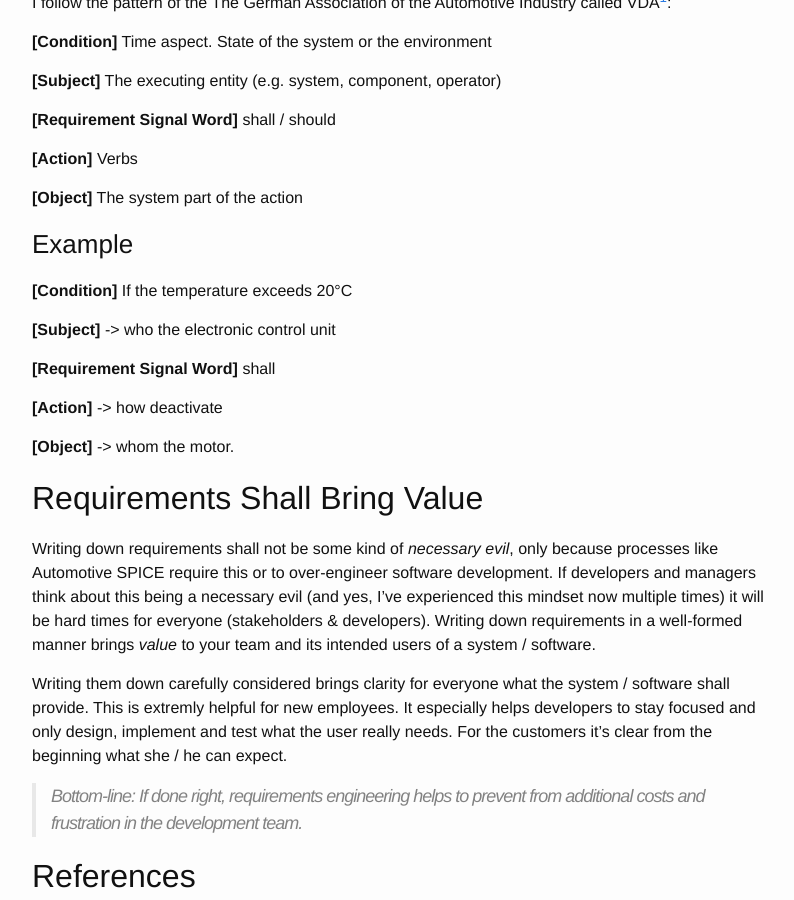
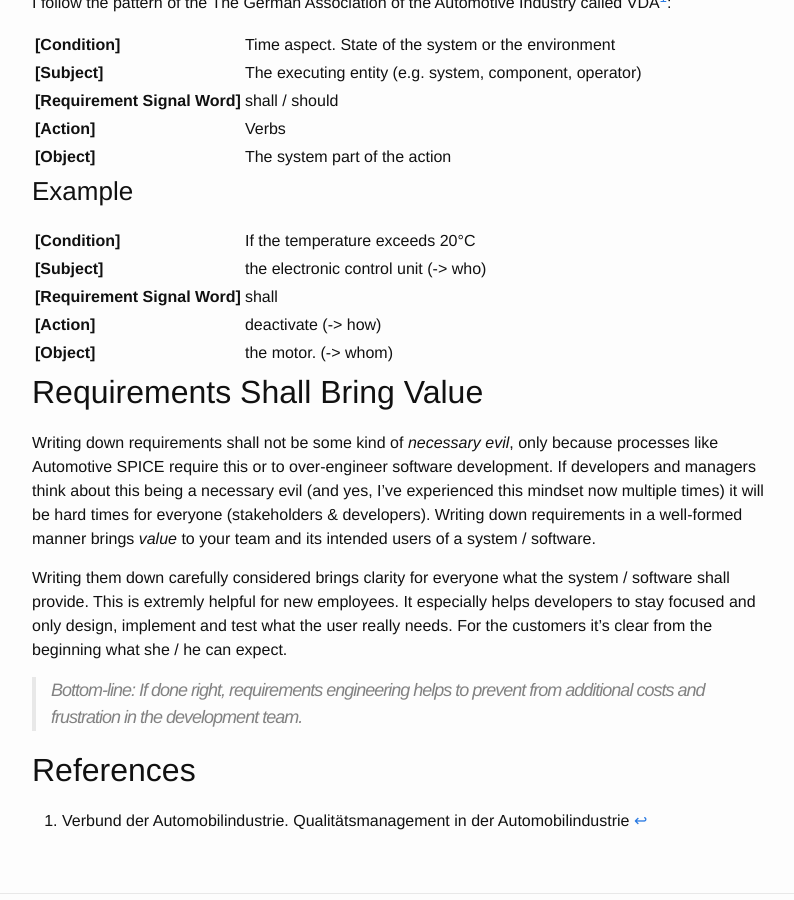
Before and after one commit to chopyy/dtuchsch.github.io, a Jekyll site: the page built from _posts/2019-01-19-requirements-engineering-1.md, in a window 1280 px wide and 900 px high, scrolled down 1775 px. Shown: the whole window, without its empty margins (238-1032 px from the left). Built offline with Jekyll 4.4.1, drawn with Linux system fonts in a browser that asks for light colours.

```diff
--- a/_posts/2019-01-19-requirements-engineering-1.md
+++ b/_posts/2019-01-19-requirements-engineering-1.md
@@ -41,27 +41,21 @@ Follow one defined sentence structure when writing requirements. This makes it e
 
 I follow the pattern of the The German Association of the Automotive Industry called VDA[^VDA]:
 
-**[Condition]** Time aspect. State of the system or the environment
-
-**[Subject]** The executing entity (e.g. system, component, operator)
-
-**[Requirement Signal Word]** shall / should
-
-**[Action]** Verbs
-
-**[Object]** The system part of the action
+---|---
+**[Condition]** | Time aspect. State of the system or the environment
+**[Subject]** | The executing entity (e.g. system, component, operator)
+**[Requirement Signal Word]** | shall / should
+**[Action]** | Verbs
+**[Object]** | The system part of the action
 
 ### Example
 
-**[Condition]**           If the temperature exceeds 20°C
-
-**[Subject]** -> who      the electronic control unit
-
-**[Requirement Signal Word]** shall
-
-**[Action]** -> how           deactivate
-
-**[Object]** -> whom          the motor.
+---|---
+**[Condition]** | If the temperature exceeds 20°C
+**[Subject]** | the electronic control unit (-> who)
+**[Requirement Signal Word]** | shall
+**[Action]** | deactivate (-> how)
+**[Object]** | the motor. (-> whom)
 
 ## Requirements Shall Bring Value
 
```
Also changed, not shown: about.md (+2 -4 lines).
